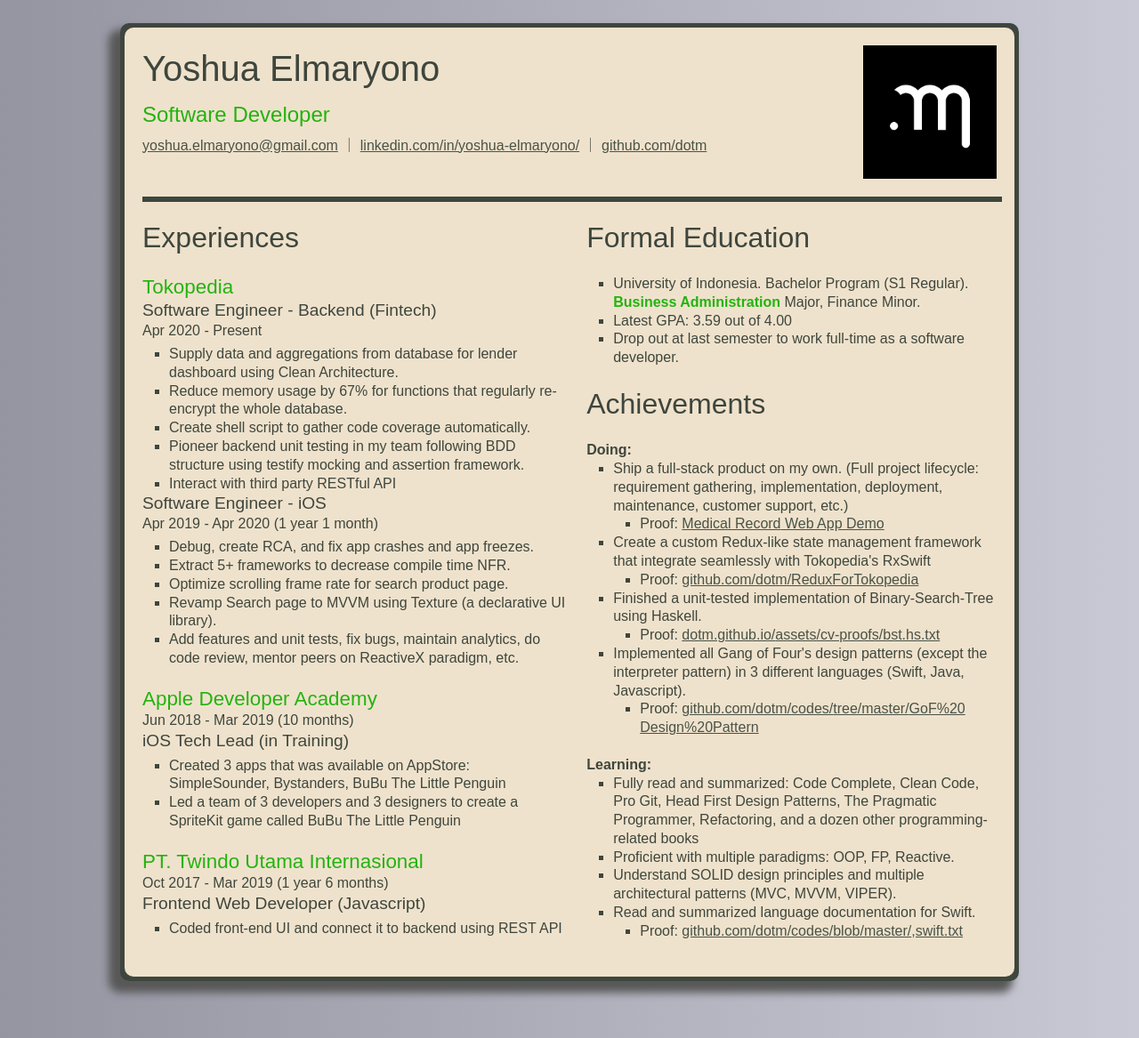
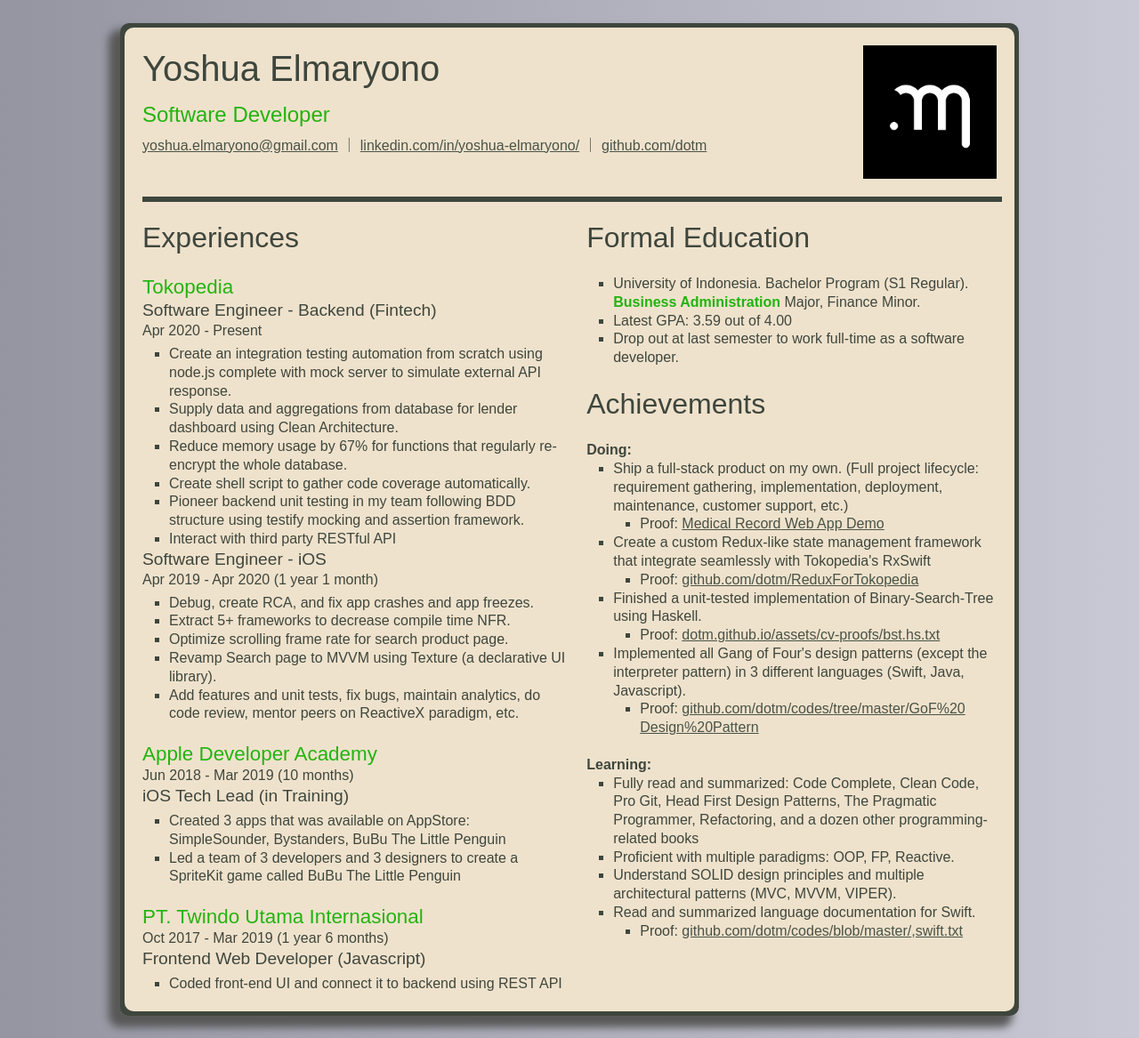
Before and after one commit to dotm/dotm.github.io, a Jekyll site: the page cv.html, which Jekyll copies as it is, in a window 1280 px wide. Shown: the whole page at 89% size. Built offline with Jekyll 4.4.1, drawn with Linux system fonts in a browser that asks for light colours.

Commit message:
update cv

```diff
--- a/cv.html
+++ b/cv.html
@@ -49,6 +49,7 @@
               <p class="experience-item__position-title">Software Engineer - Backend (Fintech)</p>
               <p class="experience-item__date">Apr 2020 - Present</p>
               <ul class="experience-item__achievements">
+                <li>Create an integration testing automation from scratch using node.js complete with mock server to simulate external API response.</li>
                 <li>Supply data and aggregations from database for lender dashboard using Clean Architecture.</li>
                 <li>Reduce memory usage by 67% for functions that regularly re-encrypt the whole database.</li>
                 <li>Create shell script to gather code coverage automatically.</li>
```
